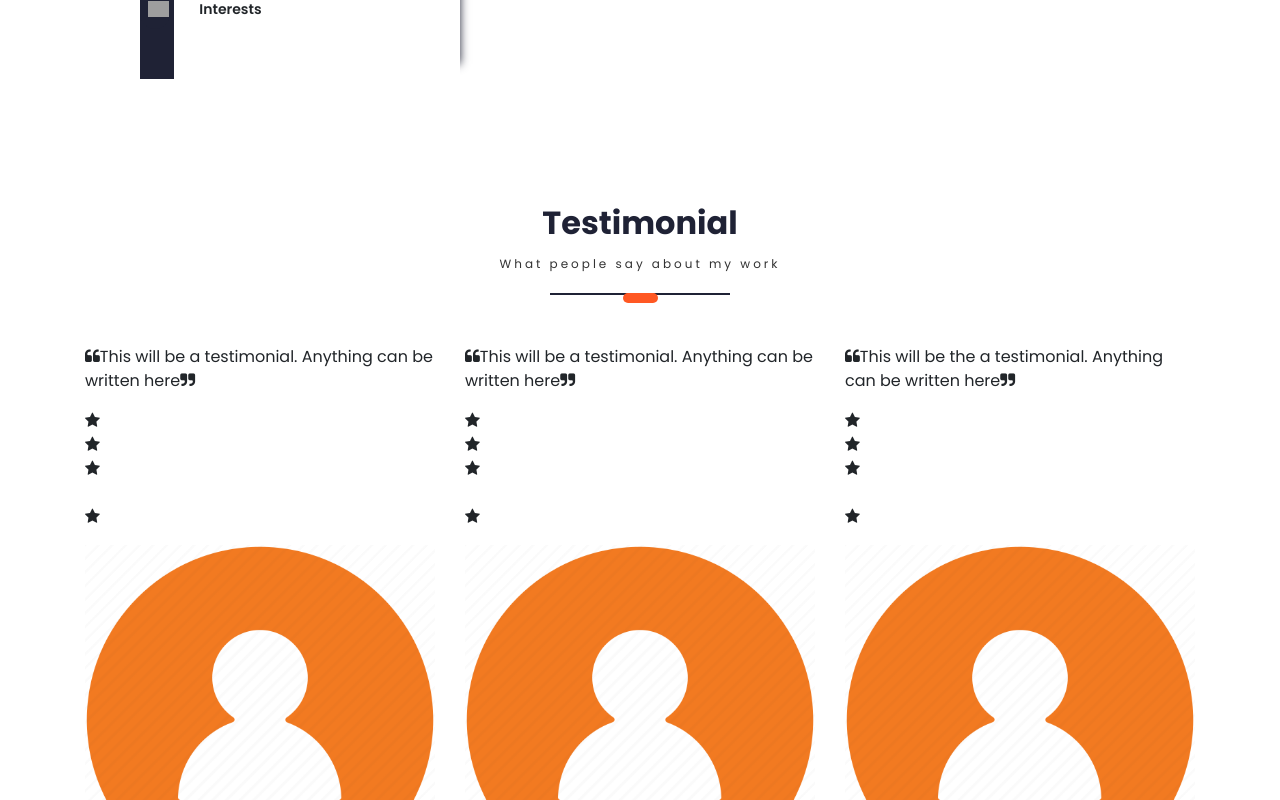
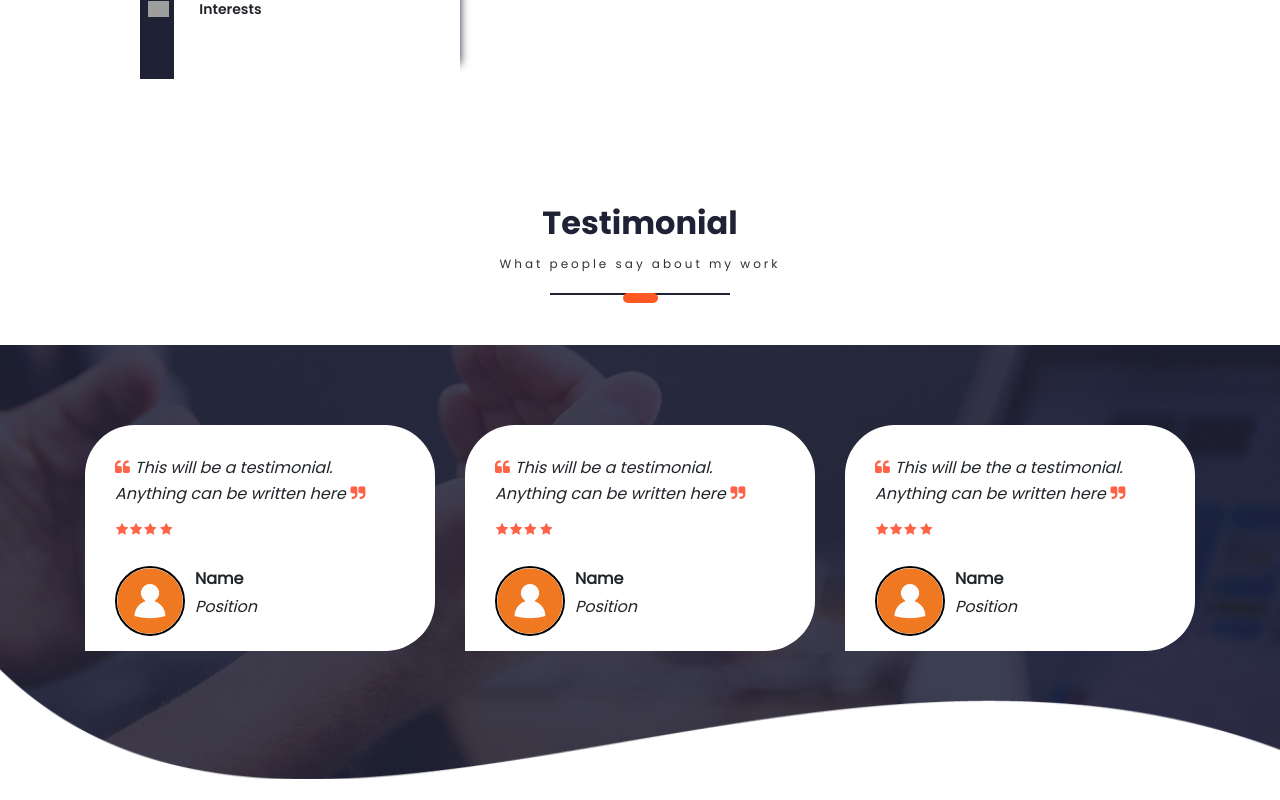
Before and after one commit to ReiCode28/React-Resume, a React (Create React App) app in the folder client/: page / in a window 1280 px wide. Shown: the part 2000-2800 px from the top of the page. Built offline with nearby package versions, Linux system fonts and the light colour scheme; grey boxes are pictures that could not be loaded; a web font is replaced by a local one.

Commit message:
saving checkpoint

```diff
--- a/client/src/PortfolioContainer/AboutMe/AboutMe.js
+++ b/client/src/PortfolioContainer/AboutMe/AboutMe.js
@@ -5,12 +5,12 @@ import Animations from '../../utilities/Animations'
 import "./AboutMe.css";
 
 export default function AboutMe(props) {
-  let fadeInScreenHandler = (screen)=>{
-    if(screen.fadeScreen !== props.id)
-    return
-    Animations.animations.fadeInScreen(props.id)
-  }
-  const fadeInSubscription = ScrollService.currentScreenFadeIn.subscribe(fadeInScreenHandler);
+  let fadeInScreenHandler = (screen) => {
+    if (screen.fadeInScreen !== props.id) return;
+    Animations.animations.fadeInScreen(props.id);
+  };
+  const fadeInSubscription =
+    ScrollService.currentScreenFadeIn.subscribe(fadeInScreenHandler);
 
   const SCREEN_CONSTANTS = {
     description: "Software Engineer with experience in building full stack web applications in a collaborative environment; utilizing Agile methodologies and proper version control to complete projects in a timely manner. Background knowledge of backend - Java, Spring Boot and front end - Javascript, React, Express and NodeJS. Coachable and willing to be a valuable asset to an organization.",
@@ -35,6 +35,13 @@ export default function AboutMe(props) {
     )
   }
 
+  useEffect(() => {
+    return () => {
+        /* UNSUBSCRIBE THE SUBSCRIPTIONS */
+        fadeInSubscription.unsubscribe();
+    }
+}, [fadeInSubscription]);
+
   return (
     <div className='about-me-container screen-container' id={props.id || ""}>
       <div className='about-me-parent'>
@@ -50,7 +57,8 @@ export default function AboutMe(props) {
               {renderHighlight()}
             </div>
             <div className='about-me-options'>
-            <button className='btn primary-btn'>
+            <button className='btn primary-btn'
+            onClick={() => ScrollService.scrollHandler.scrollToHireMe()}>
                         {""}
                         Hire Me{" "}
                     </button>
--- a/client/src/PortfolioContainer/Testimonial/Testimonial.css
+++ b/client/src/PortfolioContainer/Testimonial/Testimonial.css
@@ -0,0 +1,91 @@
+.testimonial-section{
+    padding: 80px 0 80px;
+    background-image: url("../../../src/assets/Testimonial/bg-1.jpg");
+    background-position: center;
+    background-attachment: fixed;
+    position: relative;
+    z-index: -1;
+}
+.testimonial-section::before {
+    content: "";
+    position: absolute;
+    left: 0;
+    top: 0;
+    width: 100%;
+    height: 100%;
+    z-index: -1;
+    opacity: 0.85;
+    background-color: #1f2235;
+}
+.footer-image{
+    width: 100%;
+    height: 100%;
+    max-width: 1920px;
+    overflow: hidden;
+    display: flex;
+    justify-content: center;
+    margin-top: -110px;
+}
+.footer-image img{
+    max-width: 100%;
+    height: 130px;
+}
+.testimonial-section .testi-item{
+    background-color: white;
+    padding: 30px;
+    border-radius: 50px 50px 50px 0px;
+}
+.testimonial-section .testi-item p{
+    font-size: 16px;
+    line-height: 26px;
+    font-weight: 400;
+    margin: 0 0 10px;
+    font-style: italic;
+}
+.testimonial-section .testi-item p .fa-quote-left{
+    margin-right: 5px;
+    color: tomato;
+}
+.testimonial-section .testi-item p .fa-quote-right{
+    margin-left: 5px;
+    color: tomato;
+}
+.testimonial-section .testi-comment .stars {
+    margin: 0 0 20px;
+}
+.testimonial-section .testi-comment .stars li{
+    display: inline-block;
+    margin: 0 1px;
+}
+.testimonial-section .testi-comment .stars li i{
+    font-size: 13px;
+    color: tomato;
+}
+.testimonial-section .client-info{
+    position: relative;
+    padding-left: 80px;
+    padding-top: 5px;
+    min-height: 60px;
+}
+.testimonial-section .client-info img{
+    height: 70px;
+    width: 70px;
+    border: 2px solid transparent;
+    border-color: black;
+    left: 0;
+    right: 0;
+    border-radius: 50%;
+    position: absolute;
+}
+.testimonial-section .client-info h5{
+    font-size: 16px;
+    font-weight: 600;
+    line-height: 26px;
+    margin: 0 0 2px;
+}
+.testimonial-section .client-info p{
+    font-size: 16px;
+    line-height: 26px;
+    font-weight: 400px;
+    margin: 0;
+}
--- a/client/src/PortfolioContainer/Testimonial/Testimonial.js
+++ b/client/src/PortfolioContainer/Testimonial/Testimonial.js
@@ -1,20 +1,22 @@
-import React from "react";
+import React, { useEffect }from "react";
 import OwlCarousel from "react-owl-carousel";
 import "owl.carousel/dist/assets/owl.carousel.css";
 import "owl.carousel/dist/assets/owl.theme.default.css";
 import ScreenHeading from "../../utilities/ScreenHeading/ScreenHeading";
 import ScrollService from "../../utilities/ScrollService";
 import Animations from "../../utilities/Animations";
+import "./Testimonial.css";
 
 export default function Testimonial(props) {
   let fadeInScreenHandler = (screen) => {
-    if (screen.fadeScreen !== props.id) return;
+    if (screen.fadeInScreen !== props.id) return;
     Animations.animations.fadeInScreen(props.id);
   };
+
   const fadeInSubscription =
     ScrollService.currentScreenFadeIn.subscribe(fadeInScreenHandler);
 
-    const options ={
+    const options = {
         loop: true,
         margin: 0,
         nav: true,
@@ -24,17 +26,24 @@ export default function Testimonial(props) {
         autoplay: true,
         smartSpeed: 1000,
         responsive: {
-            0:{
+          0: {
             items: 1,
           },
-            768:{
+          768: {
             items: 1,
           },
-            1000:{
+          1000: {
             items: 3,
           },
+        },
+      };
+
+      useEffect(() => {
+        return () => {
+            /* UNSUBSCRIBE THE SUBSCRIPTIONS */
+            fadeInSubscription.unsubscribe();
         }
-    }
+    }, [fadeInSubscription]);
 
   return (
     <div>
@@ -42,11 +51,14 @@ export default function Testimonial(props) {
         title={"Testimonial"}
         subHeading={"What people say about my work"}
       />
-      <section className="testimonial-section" id={props.id || ""}></section>
+      <section className="testimonial-section" id={props.id || ""}>
         <div className="container">
           <div className="row">
-          <OwlCarousel className="owl-carousel" id="testimonial-carousel"
-          {...options}>
+            <OwlCarousel
+              className="owl-carousel"
+              id="testimonial-carousel"
+              {...options}
+            >
 
             <div className="col-lg-12">
               <div className="testi-item">
@@ -208,6 +220,13 @@ export default function Testimonial(props) {
           </OwlCarousel>
         </div>
       </div>
+      </section>
+      <div className="footer-image">
+      <img
+                    src="img/shape-bg.png"
+                    alt="No internet connection."
+                    ></img>
+      </div>
     </div>
   );
 }
--- a/client/src/utilities/Animations.js
+++ b/client/src/utilities/Animations.js
@@ -1,4 +1,5 @@
 export default class Animations {
+  /* SINGLETON CLASS INSTANCE */
   static animations = new Animations();
 
   fadeInScreen = (screen_name) => {
--- a/client/src/utilities/ScrollService.js
+++ b/client/src/utilities/ScrollService.js
@@ -65,7 +65,7 @@ export default class ScrollService {
                 ScrollService.currentScreenBroadCaster.next({
                     screenInView: screen.screen_name
                 });
-                break;
+                break
             }
         }
     }
```
Also changed, not shown: client/src/assets/Testimonial/bg-1.jpg (added), client/src/assets/Testimonial/shape-bg.png (added). Lines whose indentation alone changed are shown as unchanged.
